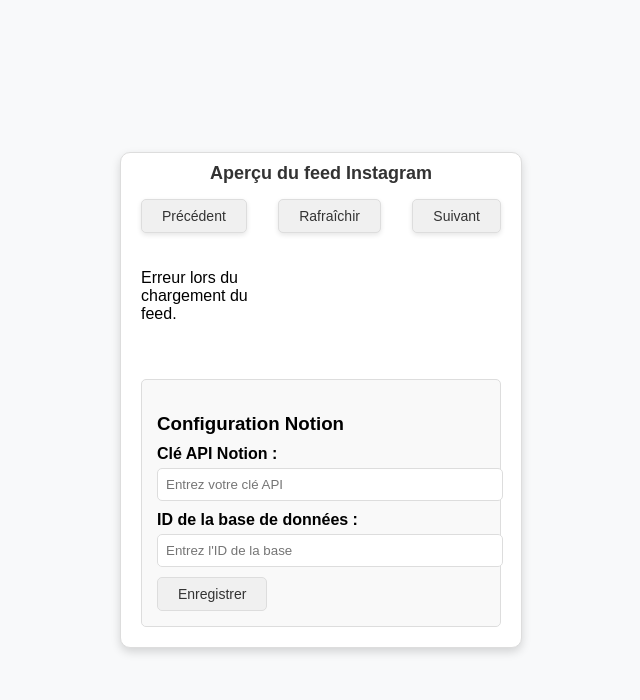
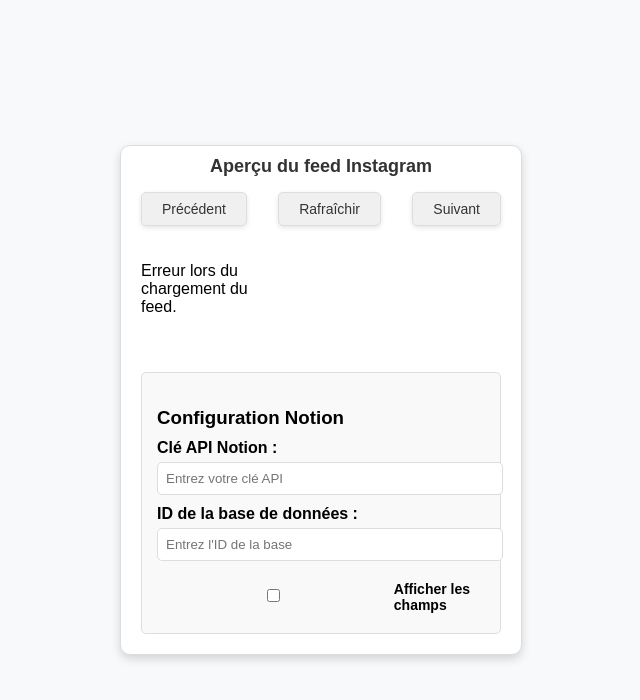
Before and after one commit to Lourna78/Flask-API, a Flask app: page / in a window 1280 px wide. Shown: the top 700 px of the page, without its empty margins (319-959 px from the left). Run offline with Flask 3, Linux system fonts and the light colour scheme.

Commit message:
champs de saisie API et ID masqués par défaut et ajout d'une case

```diff
--- a/frontend/static/style.css
+++ b/frontend/static/style.css
@@ -95,6 +95,18 @@ body {
   background-color: #f9f9f9;
 }
 
+.toggle-visibility {
+  margin-top: 10px;
+  display: flex;
+  align-items: center;
+  font-size: 14px;
+}
+
+.toggle-visibility label {
+  margin-left: 5px;
+  cursor: pointer;
+}
+
 .config-container h3 {
   margin-bottom: 10px;
 }
--- a/frontend/templates/index.html
+++ b/frontend/templates/index.html
@@ -193,6 +193,20 @@ document.addEventListener("DOMContentLoaded", () => {
   loadPage(currentPage);
 });
 
+document.addEventListener("DOMContentLoaded", () => {
+  const apiKeyInput = document.getElementById("api-key-input");
+  const databaseIdInput = document.getElementById("database-id-input");
+  const toggleVisibility = document.getElementById("toggle-visibility");
+
+  if (toggleVisibility) {
+    toggleVisibility.addEventListener("change", () => {
+      const type = toggleVisibility.checked ? "text" : "password";
+      if (apiKeyInput) apiKeyInput.type = type;
+      if (databaseIdInput) databaseIdInput.type = type;
+    });
+  }
+});
+
 console.log("Fichier JavaScript chargé avec succès.");
     </script>
 </head>
@@ -217,11 +231,13 @@ console.log("Fichier JavaScript chargé avec succès.");
           <h3>Configuration Notion</h3>
           <!-- Zone de configuration -->
           <div id="config-form">
-            <label for="api-key-input">Clé API Notion :</label>
-            <input type="text" id="api-key-input" placeholder="Entrez votre clé API">
-            <label for="database-id-input">ID de la base de données :</label>
-            <input type="text" id="database-id-input" placeholder="Entrez l'ID de la base">
-            <button id="save-config-btn">Enregistrer</button>
+          <label for="api-key-input">Clé API Notion :</label>
+          <input type="password" id="api-key-input" placeholder="Entrez votre clé API">
+          <label for="database-id-input">ID de la base de données :</label>
+          <input type="password" id="database-id-input" placeholder="Entrez l'ID de la base">
+          <div class="toggle-visibility">
+          <input type="checkbox" id="toggle-visibility">
+          <label for="toggle-visibility">Afficher les champs</label>
           </div>
           <!-- Zone masquée après enregistrement -->
           <div id="config-summary" style="display: none;">
```
